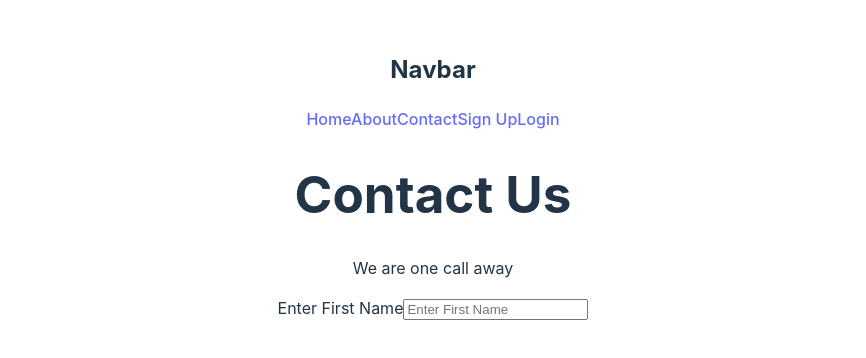
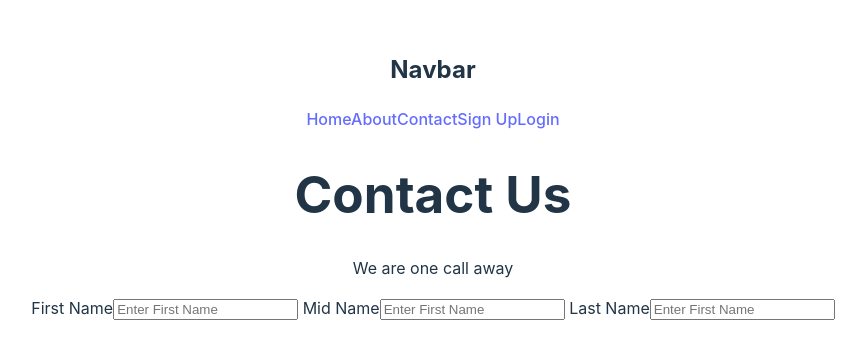
Before and after one commit to devsujoy36/Intro-React-Router, a React (Vite) app: page /contact in a window 1280 px wide. Shown: the part 224-582 px from the top of the page, without its empty margins (207-1073 px from the left). Built offline with nearby package versions, Linux system fonts and the light colour scheme.

Commit message:
updating in contact section

```diff
--- a/src/component/Contact/Contact.jsx
+++ b/src/component/Contact/Contact.jsx
@@ -5,7 +5,13 @@ const Contact = () => {
       <h1>Contact Us</h1>
       <p>We are one call away</p>
       <form action="">
-        <label htmlFor="">Enter First Name
+        <label htmlFor=""> First Name
+          <input type="text" placeholder="Enter First Name" />
+        </label>
+        <label htmlFor=""> Mid Name
+          <input type="text" placeholder="Enter First Name" />
+        </label>
+        <label htmlFor=""> Last Name
           <input type="text" placeholder="Enter First Name" />
         </label>
       </form>
```
